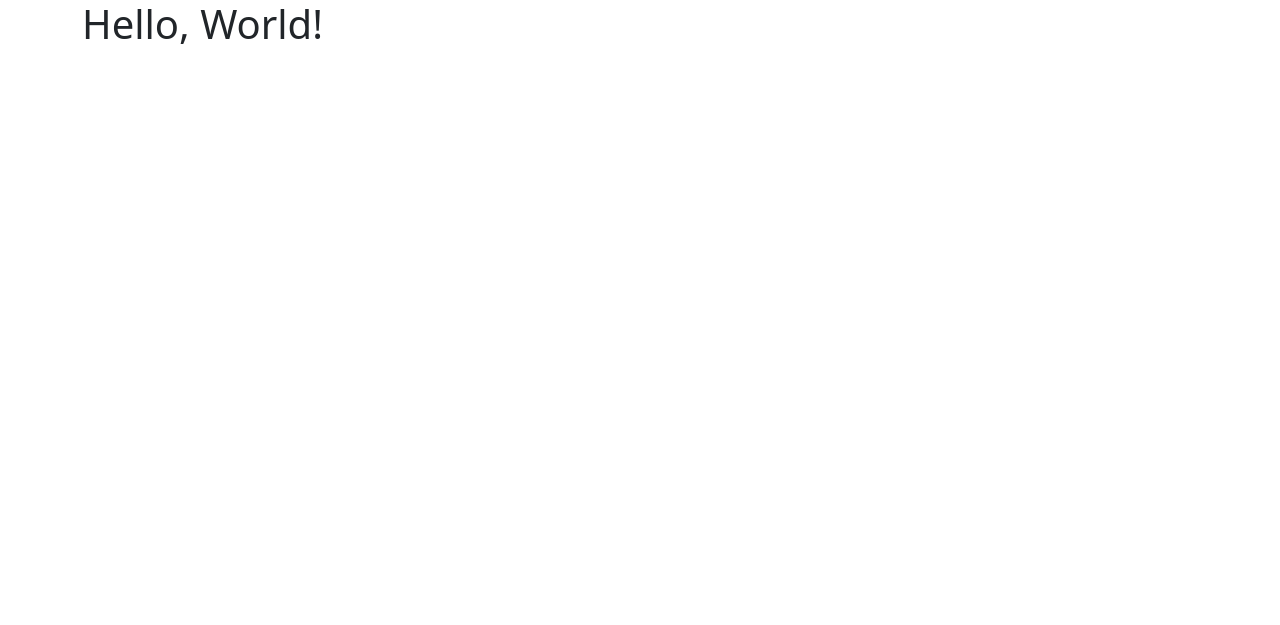
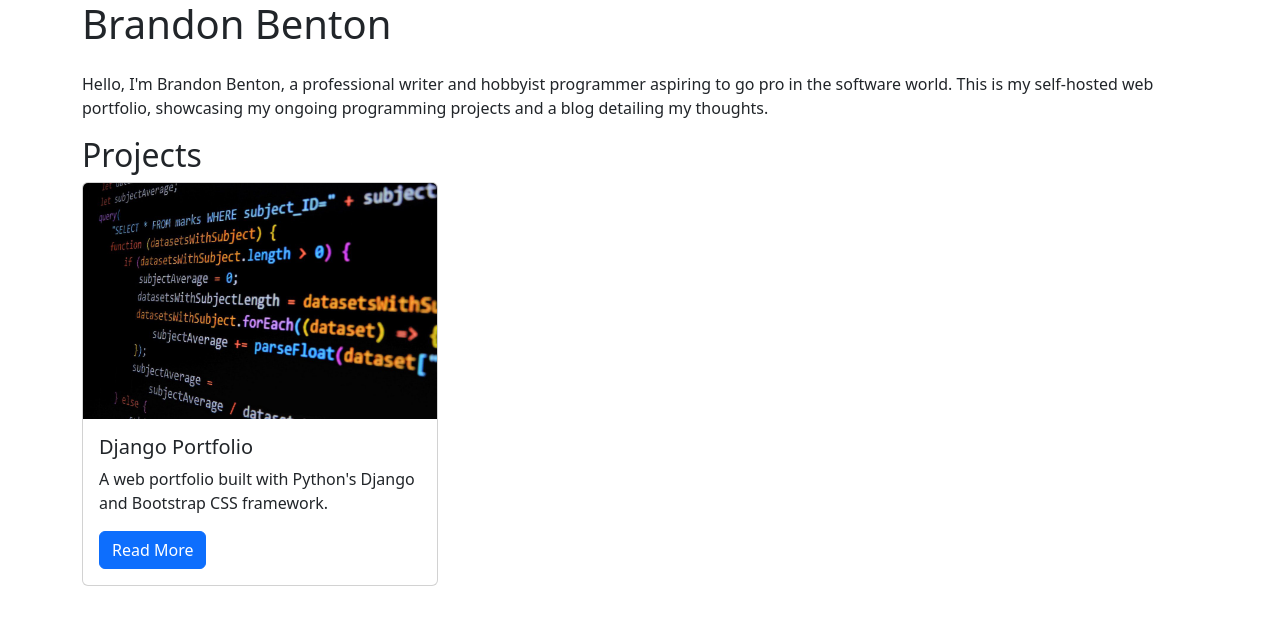
Before and after one commit to bdbenton5255/portfolio, a Django app: page / in a window 1280 px wide. Before the commit the part shown is almost empty. Shown: the top 625 px of the page. Run offline with Django 5.2, Linux system fonts and the light colour scheme; data comes from the database, SQL or seed files in the repository.

Commit message:
bugfixes

```diff
--- a/portfolio/settings.py
+++ b/portfolio/settings.py
@@ -127,3 +127,5 @@ DEFAULT_AUTO_FIELD = 'django.db.models.BigAutoField'
 
 MEDIA_ROOT = BASE_DIR / "uploads/"
 MEDIA_URL = "media/"
+
+STATIC_URL = "static/"
--- a/portfolio/urls.py
+++ b/portfolio/urls.py
@@ -5,6 +5,5 @@ from django.conf.urls.static import static
 
 urlpatterns = [
     path('admin/', admin.site.urls),
-    path('', include('pages.urls')),
-    path('projects/', include('projects.urls')),
+    path('', include('projects.urls')),
 ] + static(settings.MEDIA_URL, document_root=settings.MEDIA_ROOT)
--- a/projects/templates/projects/project_index.html
+++ b/projects/templates/projects/project_index.html
@@ -1,7 +1,15 @@
 {% extends "base.html" %}
+{% load static %}
 
 {% block page_content %}
-<h1>Projects</h1>
+<div class="row">
+    <h1>Brandon Benton</h1>
+    <p></p>
+    <p>
+        Hello, I'm Brandon Benton, a professional writer and hobbyist programmer aspiring to go pro in the software world. This is my self-hosted web portfolio, showcasing my ongoing programming projects and a blog detailing my thoughts.
+    </p>
+</div>
+<h2>Projects</h2>
 <div class="row">
 {% for project in projects %}
     <div class="col-md-4">
```
